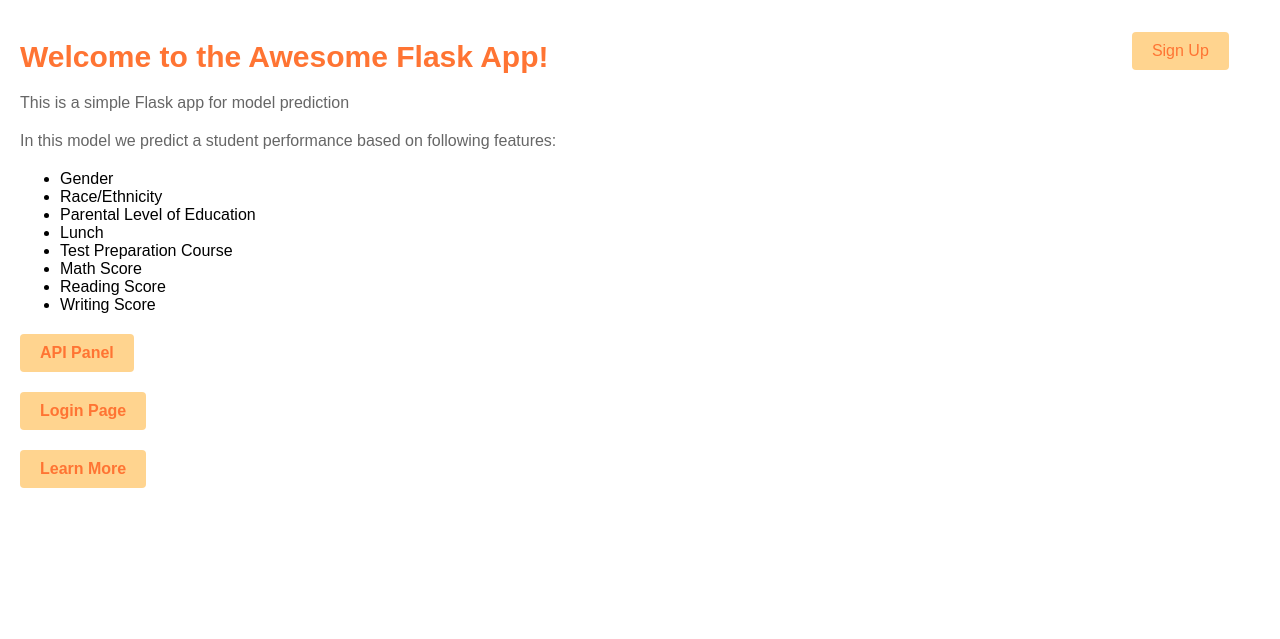
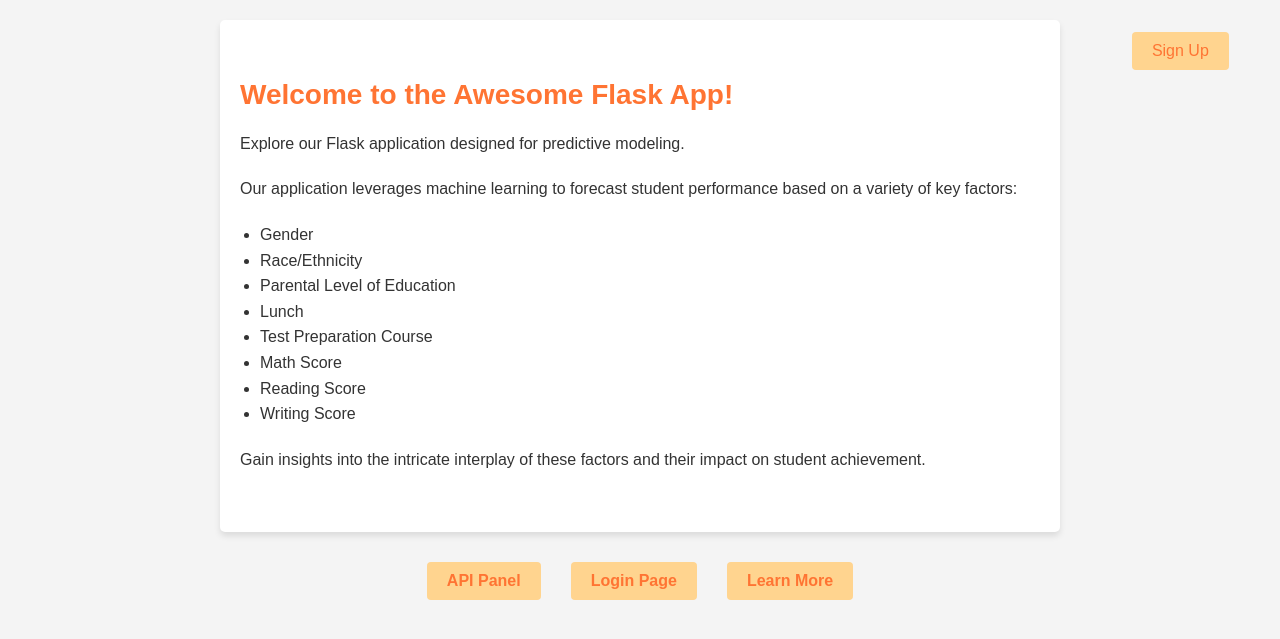
Before and after one commit to chandankr014/Machine_learning, a Flask app: page / in a window 1280 px wide. Shown: the top 639 px of the page. Run offline with Flask 3, Linux system fonts and the light colour scheme; parts of the project's set-up code (start-up, migrations or seed data) failed here and were passed over; some libraries are stand-ins or nearby versions.

Commit message:
modified css

```diff
--- a/templates/about.html
+++ b/templates/about.html
@@ -24,9 +24,9 @@
     }
 
     .button {
-      background-color: #4CAF50;
+      background-color: #ffcf4c;
       border: none;
-      color: white;
+      color: rgb(236, 108, 28);
       padding: 10px 20px;
       text-align: center;
       text-decoration: none;
@@ -44,7 +44,7 @@
     }
 
     .footer a {
-      color: #f06;
+      color: rgb(249, 36, 36);
       text-decoration: none;
     }
   </style>
--- a/templates/index.html
+++ b/templates/index.html
@@ -2,12 +2,15 @@
 <html>
 <head>
   <title>Awesome Flask App</title>
+  <!-- Add Bootstrap CSS link -->
+  <!-- <link rel="stylesheet" href="https://maxcdn.bootstrapcdn.com/bootstrap/4.5.2/css/bootstrap.min.css"> -->
   <style>
     body {
       font-family: Arial, sans-serif;
       margin: 0;
       padding: 20px;
       text-align: left;
+      background-color: #f4f4f4;
     }
 
     h1 {
@@ -16,11 +19,41 @@
       margin-bottom: 20px;
     }
 
-    p {
-      color: #666;
-      font-size: 16px;
+
+
+    /* Add this CSS to your existing stylesheet or create a new one */
+
+.container {
+    max-width: 800px;
+    margin: 0 auto;
+    padding: 40px 20px;
+    background-color: #fff;
+    border-radius: 5px;
+    box-shadow: 0 4px 6px rgba(0, 0, 0, 0.1);
+}
+
+h1 {
+    color: #ff7433;
+    font-size: 28px;
     margin-bottom: 20px;
 }
+
+p {
+    color: #333;
+    font-size: 16px;
+    line-height: 1.6;
+    margin-bottom: 20px;
+}
+
+ul {
+    list-style-type: disc;
+    color: #333;
+    font-size: 16px;
+    line-height: 1.6;
+    margin-bottom: 20px;
+    padding-left: 20px;
+}
+
 
     .button {
       background-color: #ffd48f;
@@ -33,17 +66,16 @@
       font-size: 16px;
       cursor: pointer;
       border-radius: 4px;
+      transition: color 0.3s, transform 0.3s; /* Add smooth transitions */
     }
+
     .button:hover {
       color: #ff5233;
       transform: scale(1.1); /* Apply scaling effect on hover */
     }
-    .btn-signup:hover {
-      color: #ff5233;
-      transform: scale(1.1); /* Apply scaling effect on hover */
-    }
+
     .btn-signup {
-    position: absolute; /* or "fixed" depending on your needs */
+      position: absolute;
       top: 4%;
       right: 4%;
       background-color: #ffd48f;
@@ -56,6 +88,21 @@
       font-size: 16px;
       cursor: pointer;
       border-radius: 4px;
+      transition: color 0.3s, transform 0.3s; /* Add smooth transitions */
+    }
+
+    .btn-signup:hover {
+      color: #ff5233;
+      transform: scale(1.1); /* Apply scaling effect on hover */
+    }
+    .button-container {
+    display: flex;
+    justify-content: center;
+    margin-top: 10px;
+    padding: auto;
+  }
+  .button-container a {
+    margin: 0px 15px;
   }
   </style>
 </head>
@@ -63,15 +110,15 @@
 
   <header>
     <nav class="right-nav">
-        <a href="/signup" class="btn-signup">Sign Up</a>
+        <a href="/signup" class="btn btn-signup">Sign Up</a>
     </nav>
   </header>
 
-
+  <div class="container text-center">
     <h1>Welcome to the Awesome Flask App!</h1>
-  <p>This is a simple Flask app for model prediction</p>
-  <p>In this model we predict a student performance based on following features:</p>
-  <ul>
+    <p>Explore our Flask application designed for predictive modeling.</p>
+    <p>Our application leverages machine learning to forecast student performance based on a variety of key factors:</p>
+    <ul class="list-unstyled">
         <li>Gender</li>
         <li>Race/Ethnicity</li>
         <li>Parental Level of Education</li>
@@ -81,19 +128,22 @@
         <li>Reading Score</li>
         <li>Writing Score</li>
     </ul>
+    <p>Gain insights into the intricate interplay of these factors and their impact on student achievement.</p>
+</div>
 
+  <div class="button-container">
     <h2>
-    <a href="/dashboard" class="button">API Panel</a>
+      <a href="/dashboard" class="btn btn-primary button">API Panel</a>
     </h2>
 
     <h2>
-    <a href="/login" class="button">Login Page</a>
+      <a href="/login" class="btn btn-primary button">Login Page</a>
     </h2>
 
     <h2>
-    <a href="/about" class="button">Learn More</a>
+      <a href="/about" class="btn btn-primary button">Learn More</a>
     </h2>
-
+  </div>
 
 </body>
 </html>
```
Also changed, not shown: templates/dashboard.html (+52 -1 lines), templates/user_list.html (+47 -0 lines). Lines whose indentation alone changed are shown as unchanged.
